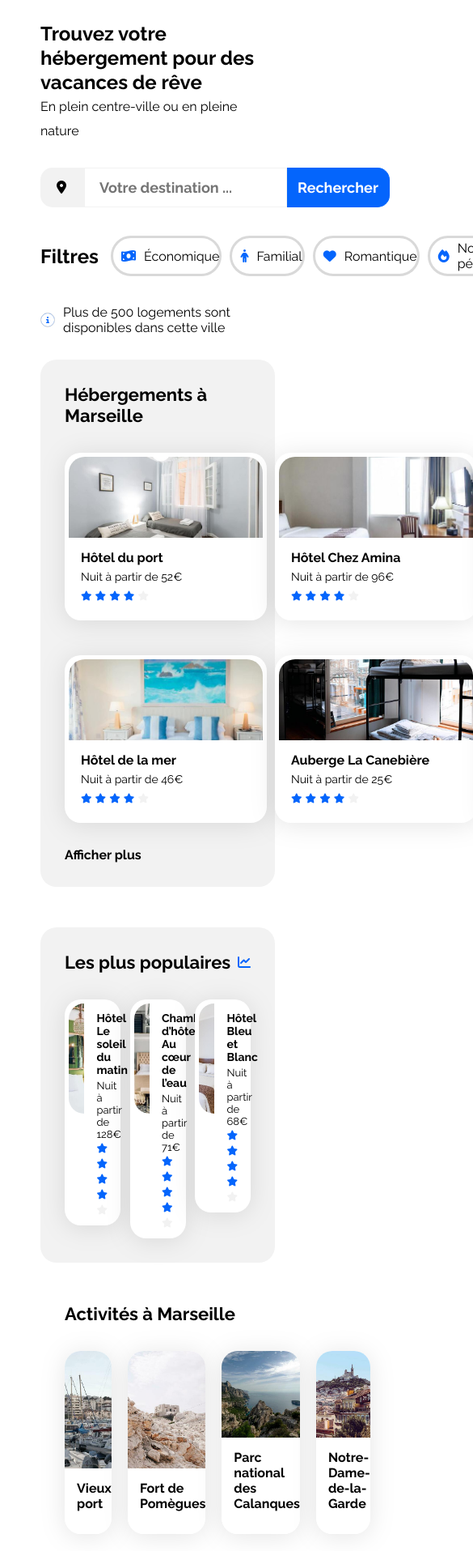
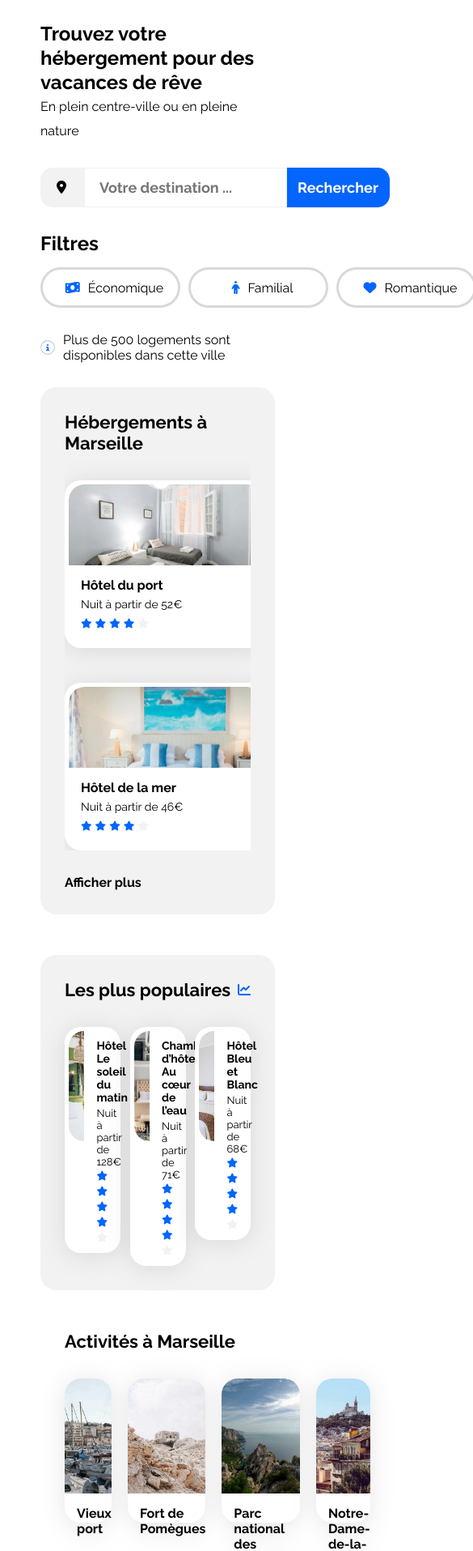
Before and after one commit to thealamenthed/booki-starter-code, a plain HTML site: page index.html in a window 390 px wide. Shown: the part 82-1997 px from the top of the page at 81% size, 585 px wide, since content can reach past the window. Drawn offline with Linux system fonts and the light colour scheme.

Commit message:
feat(booki):  responsive tablette 1024px

```diff
--- a/css/style.css
+++ b/css/style.css
@@ -228,6 +228,8 @@ form.form::after {
 
 /*********** Content - Location Filters ***********/
 
+
+
 .location-filters {
     display: flex;
     align-items: center;
@@ -237,6 +239,10 @@ form.form::after {
 
 h2#filters {
     padding: 0 10px 0 0;
+}
+
+.filter-container {
+    display: flex;
 }
 
 .content-filter {
@@ -323,6 +329,7 @@ span.icon-info {
     grid-template-columns: repeat(3, 1fr);
     grid-gap: 10px;
     justify-items: center;
+    overflow: auto;
 }
 
 
@@ -517,6 +524,58 @@ h3 {
 /****** Media queries ***********/
 /* Medium devices (tablets, less/equal than 1024px) */
 @media (max-width: 1024px) {
+
+    /*********** Content - Location Filters ***********/
+
+    .location-filters {
+        display: flex;
+        flex-direction: column;
+        align-items: flex-start;
+
+    }
+
+    .content-filter {
+        margin: 0;
+        margin-right: 10px;
+    }
+
+    .filter-container {
+        margin-top: 15px;
+    }
+
+    /* Content - Activities*/
+
+    img.activites-img {
+        height: 80%;
+    }
+
+    .activites-img-portrait {
+        height: 80%;
+    }
+
+    .activities-cards .card {
+        height: 90%;
+    }
+
+    .card-content {
+        max-height: 10%;
+    }
+
+    .activites-card .card-content {
+        padding-bottom: 0;
+    }
+
+    /* Content - FOOTER */
+    .contener-footer {
+        margin-top: 0;
+    }
+
+
+
+
+
+
+
     .hebergements-and-populaires {
         flex-direction: column;
     }
--- a/index.html
+++ b/index.html
@@ -64,29 +64,31 @@
 
           <div class="location-filters">
             <h2 id="filters">Filtres</h2>
+            <div class="filter-container">
               <div class="content-filter">
                 <span class="icon-filter"
-                ><i class="fa-solid fa-money-bill-wave icon-blue"></i>
-              </span>
+                  ><i class="fa-solid fa-money-bill-wave icon-blue"></i
+                ></span>
                 <p>Économique</p>
               </div>
               <div class="content-filter">
                 <span class="icon-filter"
-                ><i class="fa-solid fa-person icon-blue"></i>
-              </span>
+                  ><i class="fa-solid fa-person icon-blue"></i
+                ></span>
                 <p>Familial</p>
               </div>
               <div class="content-filter">
                 <span class="icon-filter"
-                ><i class="fa-solid fa-heart icon-blue"></i>
-              </span>
+                  ><i class="fa-solid fa-heart icon-blue"></i
+                ></span>
                 <p>Romantique</p>
               </div>
               <div class="content-filter">
                 <span class="icon-filter"
-                ><i class="fa-solid fa-fire icon-blue"></i>
-              </span>
+                  ><i class="fa-solid fa-fire icon-blue"></i
+                ></span>
                 <p>Nos pépites</p>
+              </div>
             </div>
           </div>
 
```
Lines whose indentation alone changed are shown as unchanged.
